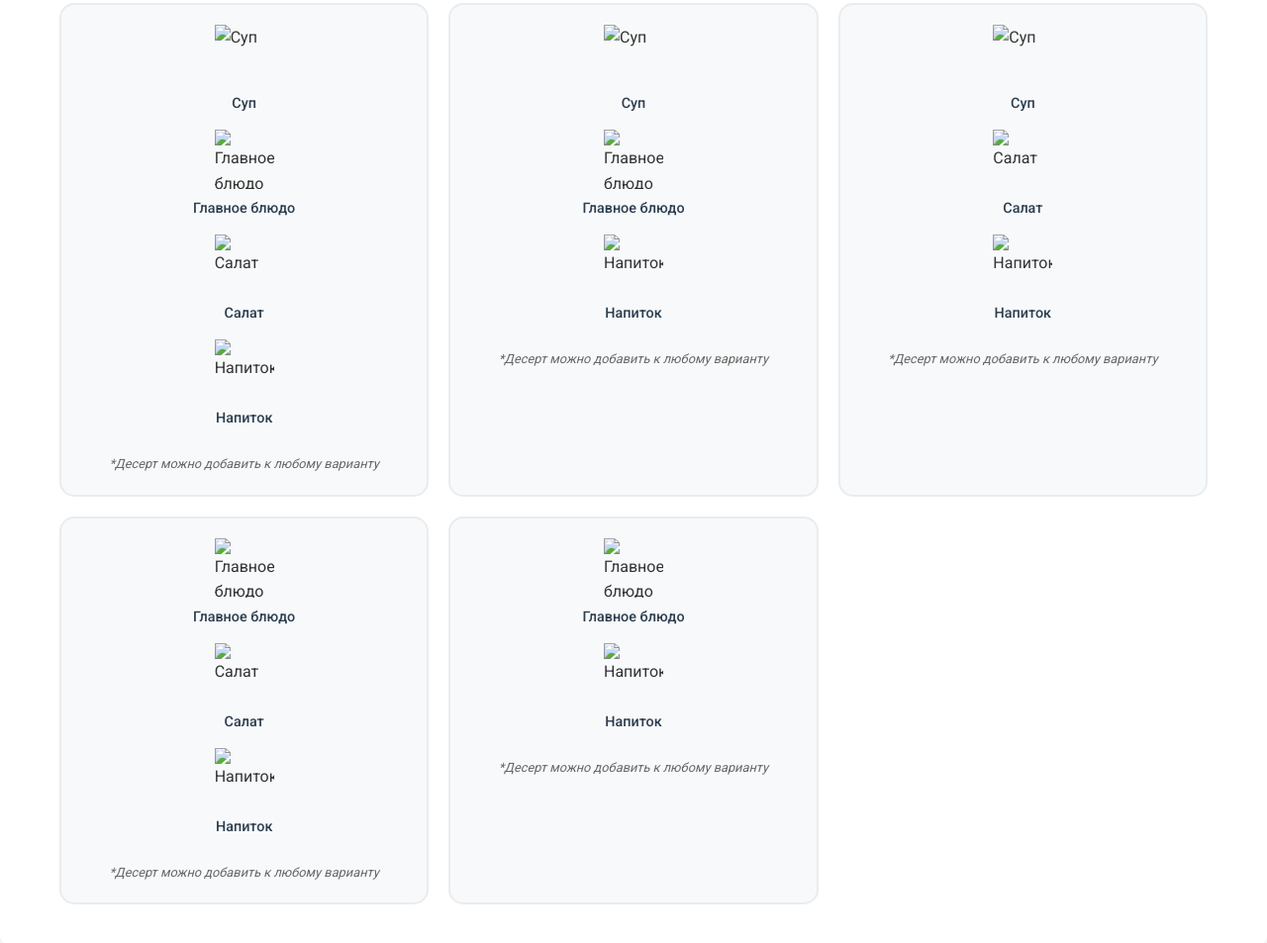
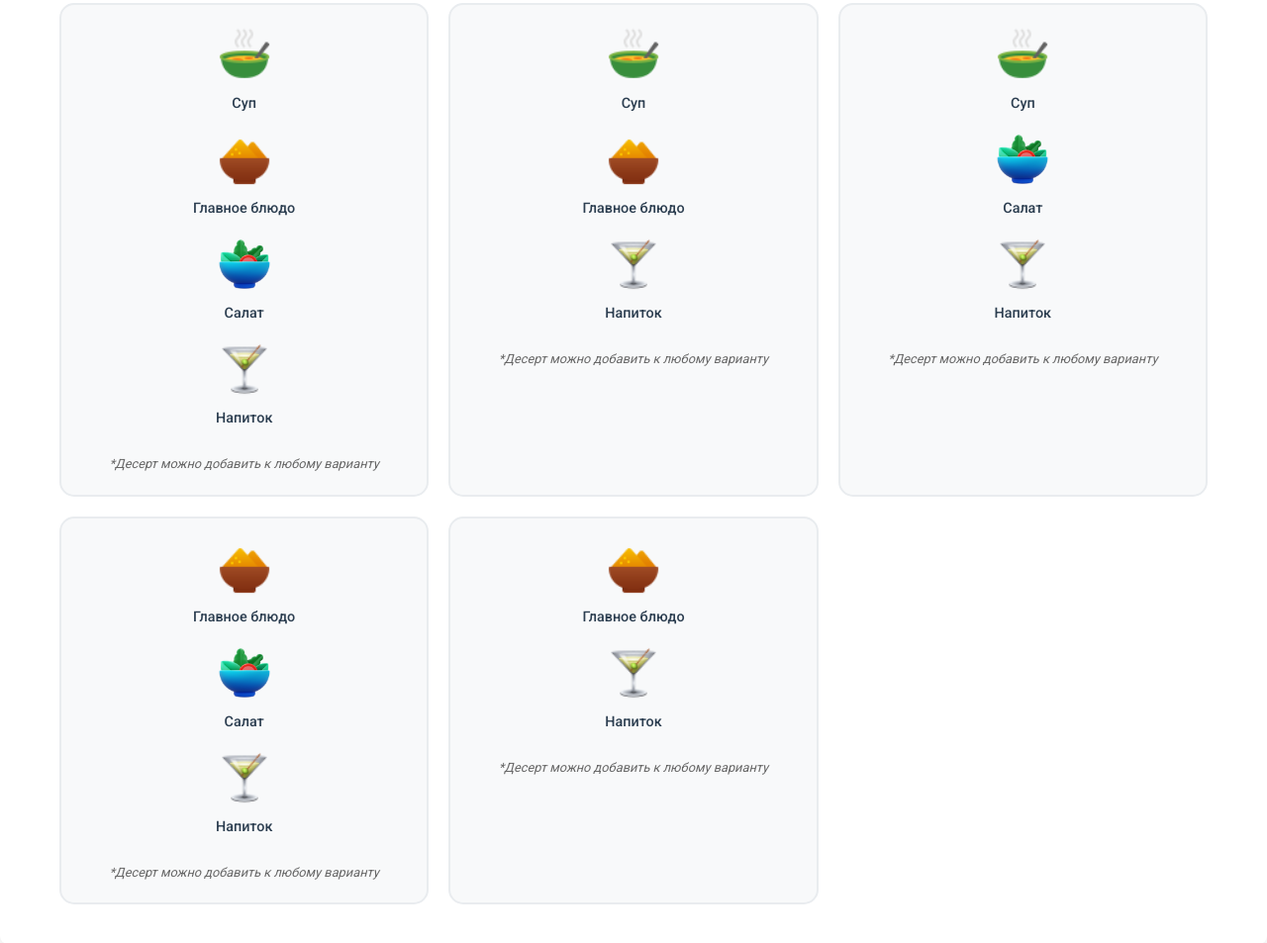
Before and after one commit to SvyatoslavOstapenko/lunch-delivery, a plain HTML site: page lunch.html in a window 1280 px wide. Shown: the part 6557-7510 px from the top of the page at 99% size. Drawn offline with Linux system fonts and the light colour scheme.

Commit message:
Исправление 404 ошибок: картинки в images/, правильные пути в файлах

```diff
--- a/lunch.html
+++ b/lunch.html
@@ -117,19 +117,19 @@
                 <div class="combo">
                     <div class="combo-dishes">
                         <div class="combo-dish">
-                            <img src="images/icons/soup.png" alt="Суп">
+                            <img src="images/soup.png" alt="Суп">
                             <span>Суп</span>
                         </div>
                         <div class="combo-dish">
-                            <img src="images/icons/main.png" alt="Главное блюдо">
+                            <img src="images/main.png" alt="Главное блюдо">
                             <span>Главное блюдо</span>
                         </div>
                         <div class="combo-dish">
-                            <img src="images/icons/salad.png" alt="Салат">
+                            <img src="images/salad.png" alt="Салат">
                             <span>Салат</span>
                         </div>
                         <div class="combo-dish">
-                            <img src="images/icons/drink.png" alt="Напиток">
+                            <img src="images/drink.png" alt="Напиток">
                             <span>Напиток</span>
                         </div>
                     </div>
@@ -140,15 +140,15 @@
                 <div class="combo">
                     <div class="combo-dishes">
                         <div class="combo-dish">
-                            <img src="images/icons/soup.png" alt="Суп">
+                            <img src="images/soup.png" alt="Суп">
                             <span>Суп</span>
                         </div>
                         <div class="combo-dish">
-                            <img src="images/icons/main.png" alt="Главное блюдо">
+                            <img src="images/main.png" alt="Главное блюдо">
                             <span>Главное блюдо</span>
                         </div>
                         <div class="combo-dish">
-                            <img src="images/icons/drink.png" alt="Напиток">
+                            <img src="images/drink.png" alt="Напиток">
                             <span>Напиток</span>
                         </div>
                     </div>
@@ -159,15 +159,15 @@
                 <div class="combo">
                     <div class="combo-dishes">
                         <div class="combo-dish">
-                            <img src="images/icons/soup.png" alt="Суп">
+                            <img src="images/soup.png" alt="Суп">
                             <span>Суп</span>
                         </div>
                         <div class="combo-dish">
-                            <img src="images/icons/salad.png" alt="Салат">
+                            <img src="images/salad.png" alt="Салат">
                             <span>Салат</span>
                         </div>
                         <div class="combo-dish">
-                            <img src="images/icons/drink.png" alt="Напиток">
+                            <img src="images/drink.png" alt="Напиток">
                             <span>Напиток</span>
                         </div>
                     </div>
@@ -178,15 +178,15 @@
                 <div class="combo">
                     <div class="combo-dishes">
                         <div class="combo-dish">
-                            <img src="images/icons/main.png" alt="Главное блюдо">
+                            <img src="images/main.png" alt="Главное блюдо">
                             <span>Главное блюдо</span>
                         </div>
                         <div class="combo-dish">
-                            <img src="images/icons/salad.png" alt="Салат">
+                            <img src="images/salad.png" alt="Салат">
                             <span>Салат</span>
                         </div>
                         <div class="combo-dish">
-                            <img src="images/icons/drink.png" alt="Напиток">
+                            <img src="images/drink.png" alt="Напиток">
                             <span>Напиток</span>
                         </div>
                     </div>
@@ -197,11 +197,11 @@
                 <div class="combo">
                     <div class="combo-dishes">
                         <div class="combo-dish">
-                            <img src="images/icons/main.png" alt="Главное блюдо">
+                            <img src="images/main.png" alt="Главное блюдо">
                             <span>Главное блюдо</span>
                         </div>
                         <div class="combo-dish">
-                            <img src="images/icons/drink.png" alt="Напиток">
+                            <img src="images/drink.png" alt="Напиток">
                             <span>Напиток</span>
                         </div>
                     </div>
```
